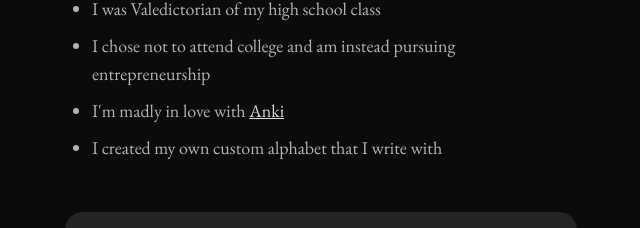
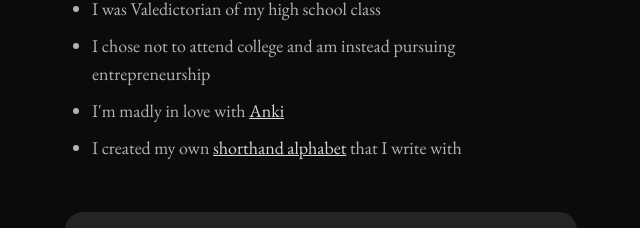
Before and after one commit to levihanlen/personal-website-nextjs, a Next.js app: page / in a window 1280 px wide. Shown: the part 1053-1281 px from the top of the page, without its empty margins (319-959 px from the left). Built offline with nearby package versions, Linux system fonts and the light colour scheme.

Commit message:
blog: update shorthand description to include a link to the dedicated blog post

```diff
--- a/app/page.tsx
+++ b/app/page.tsx
@@ -65,7 +65,10 @@ export default function Home() {
               Anki
             </a>
           </li>
-          <li>I created my own custom alphabet that I write with</li>
+          <li>
+            I created my own <a href="/blog/shorthand">shorthand alphabet</a>{" "}
+            that I write with
+          </li>
           {/* <li>
             I&apos;m working on a programmatic simulation of societies (turns
             out it&apos;s pretty hard)
```
Also changed, not shown: public/blog/hanlen-shorthand.jpg.
